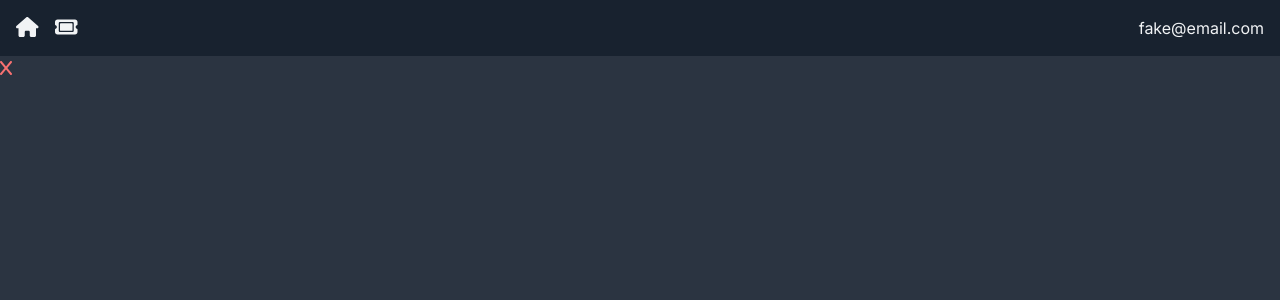
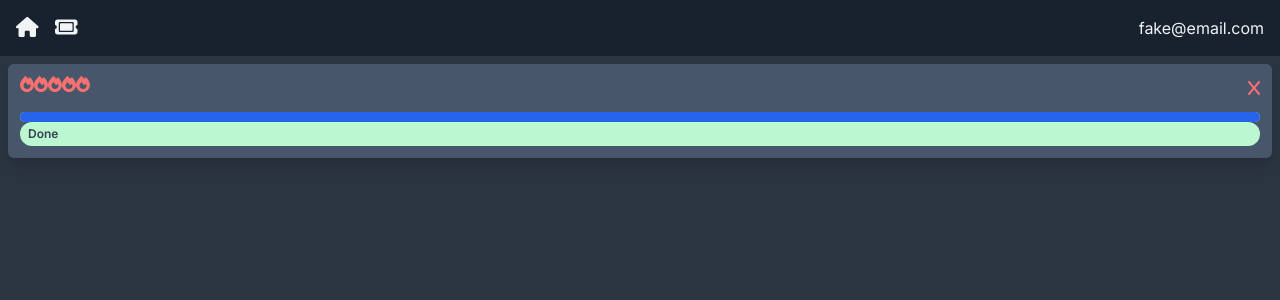
Before and after one commit to senhorgomes/next-mongodb, a Next.js app: page / in a window 1280 px wide. Shown: the top 300 px of the page. Built offline with nearby package versions, Linux system fonts and the light colour scheme.

Commit message:
Move components into TicketCard

```diff
--- a/app/(components)/StatusDisplay.jsx
+++ b/app/(components)/StatusDisplay.jsx
@@ -2,7 +2,9 @@ import React from 'react'
 
 const StatusDisplay = () => {
   return (
-    <div>StatusDisplay</div>
+    <span className='inline-block rounded-full px-2 py-1 text-xs font-semibold text-gray-700 bg-green-200'>
+        Done
+    </span>
   )
 }
 
--- a/app/(components)/TicketCard.jsx
+++ b/app/(components)/TicketCard.jsx
@@ -1,9 +1,18 @@
 import DeleteBlock from "./DeleteBlock"
-
+import PriorityDisplay from "./PriorityDisplay"
+import ProgressDisplay from "./ProgressDisplay"
+import StatusDisplay from "./StatusDisplay"
 const TicketCard = () => {
   return (
-    <div>
-        <DeleteBlock />
+    <div className="flex flex-col bg-card hover:bg-card-hover rounded-md shadow-lg p-3 m-2">
+      <div class="flex mb-3">
+        <PriorityDisplay/>
+        <div className="ml-auto">
+            <DeleteBlock/>
+        </div>
+      </div>
+      <ProgressDisplay/>
+      <StatusDisplay/>
     </div>
   )
 }
--- a/app/page.js
+++ b/app/page.js
@@ -1,4 +1,3 @@
-import Image from "next/image";
 import TicketCard from "./(components)/TicketCard";
 
 export default function Dashboard() {
```
